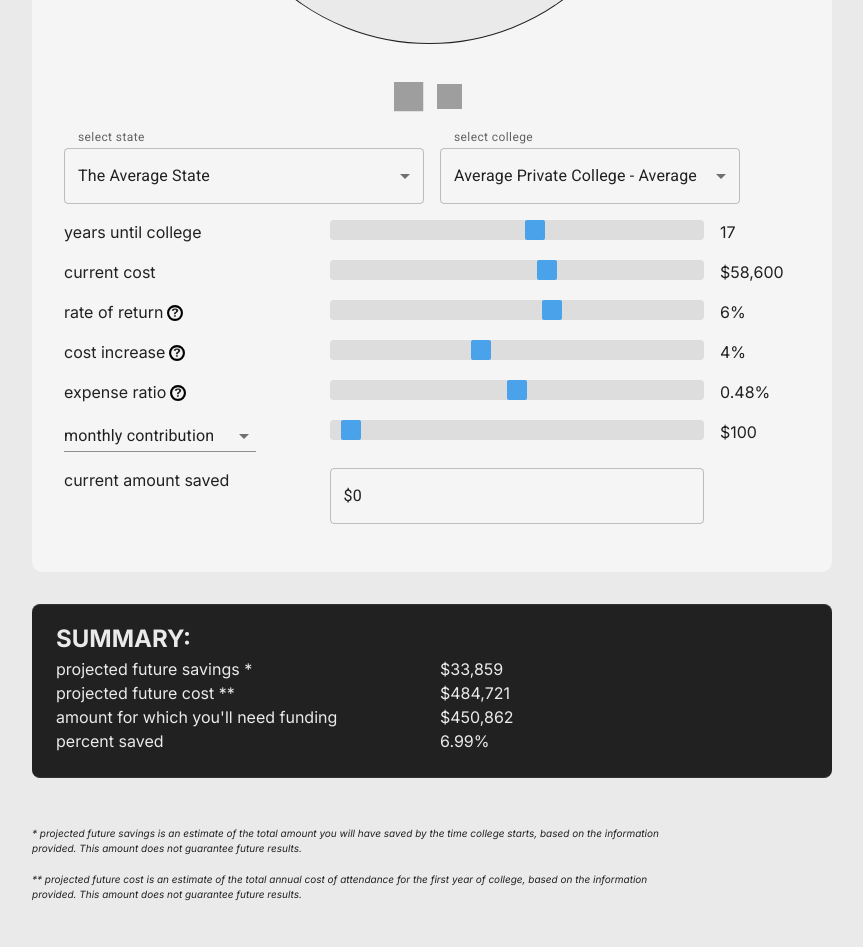
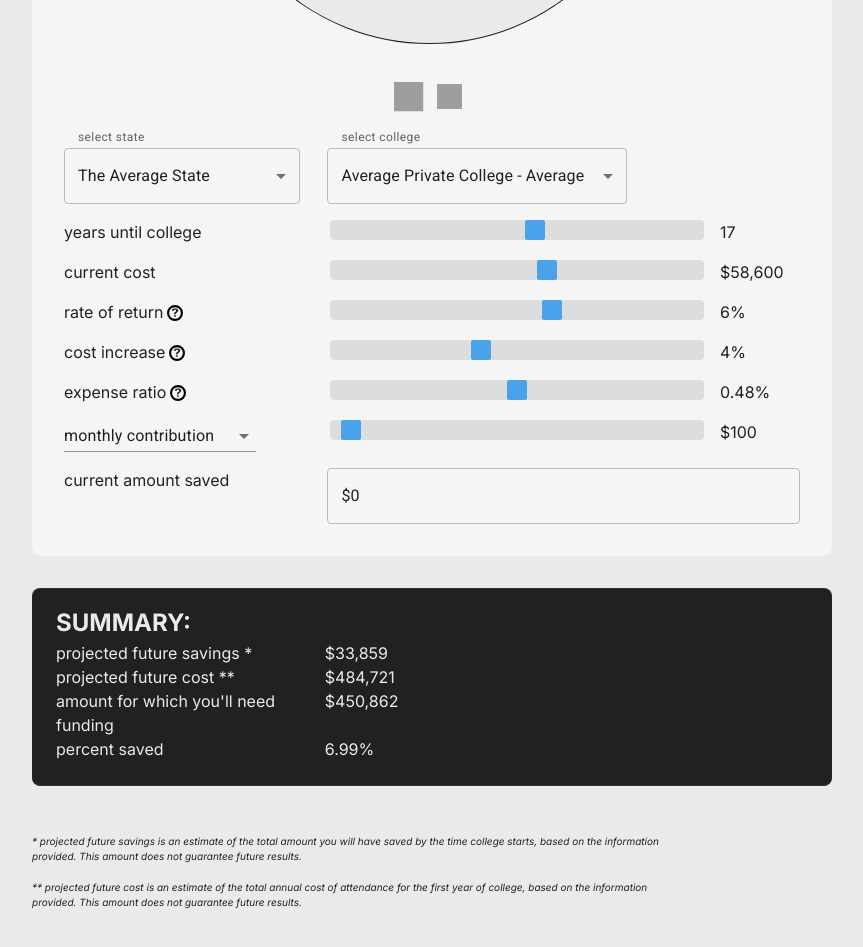
Before and after one commit to aokorodu/CollegeSavingsPlanner_React, a React (Vite) app in the folder CSP-react/: page / in a window 1280 px wide. Shown: the part 1220-2167 px from the top of the page, without its empty margins (208-1071 px from the left). Built offline with nearby package versions, Linux system fonts and the light colour scheme; grey boxes are pictures that could not be loaded.

Commit message:
styling fixes

```diff
--- a/CSP-react/src/App.css
+++ b/CSP-react/src/App.css
@@ -126,6 +126,7 @@ select {
 }
 
 .resultsContainer {
+  max-width: 800px;
   background-color: #212121;
   color: #eaeaea;
   margin-top: 2rem;
--- a/CSP-react/src/App.tsx
+++ b/CSP-react/src/App.tsx
@@ -321,9 +321,10 @@ function App() {
                 </Select>
 
               </FormControl>
-              <FormControl>
+              <FormControl fullWidth={true}>
                 <FormHelperText>select college</FormHelperText>
                 <Select
+                  fullWidth={true}
                   native
                   inputRef={collegeDropdownRef}
                   className="collegeDropdown"
@@ -493,7 +494,7 @@ function App() {
             </SliderHolder>
 
             {/* input current amount saved */}
-            <SliderHolder>
+            <InfoHolder>
               <label htmlFor="startingAmountInput">current amount saved</label>
               <TextField
                 id="startingAmountInput"
@@ -514,7 +515,7 @@ function App() {
                   calculateAmounts();
                 }}
               />
-            </SliderHolder>
+            </InfoHolder>
           </div>
 
 
--- a/CSP-react/src/components/uicomponents/InfoHolder/InfoHolder.module.css
+++ b/CSP-react/src/components/uicomponents/InfoHolder/InfoHolder.module.css
@@ -1,6 +1,6 @@
 .infoHolder {
   width: 100%;
   display: grid;
-  grid-template-columns: 1fr 1fr;
-  gap: 1rem;
+  grid-template-columns: 1fr 2fr;
+  gap: 1.7rem;
 }
```
